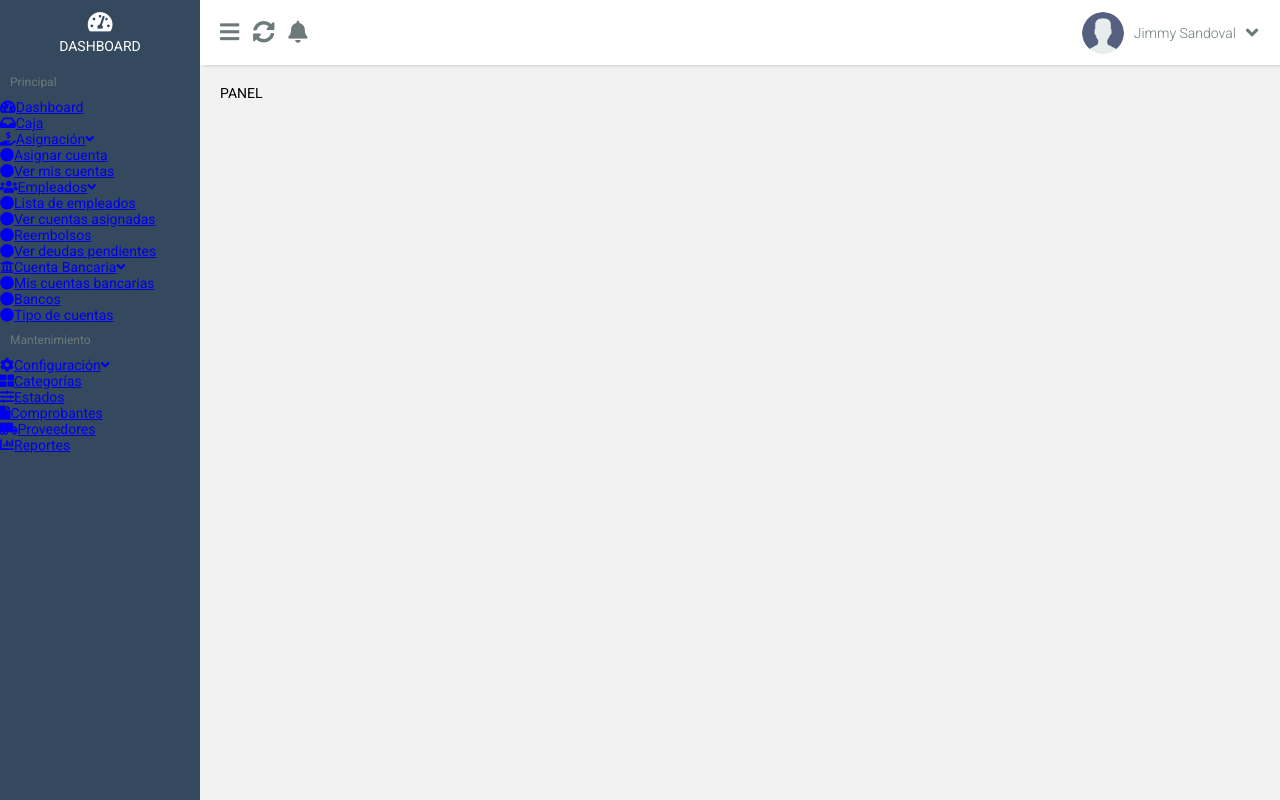
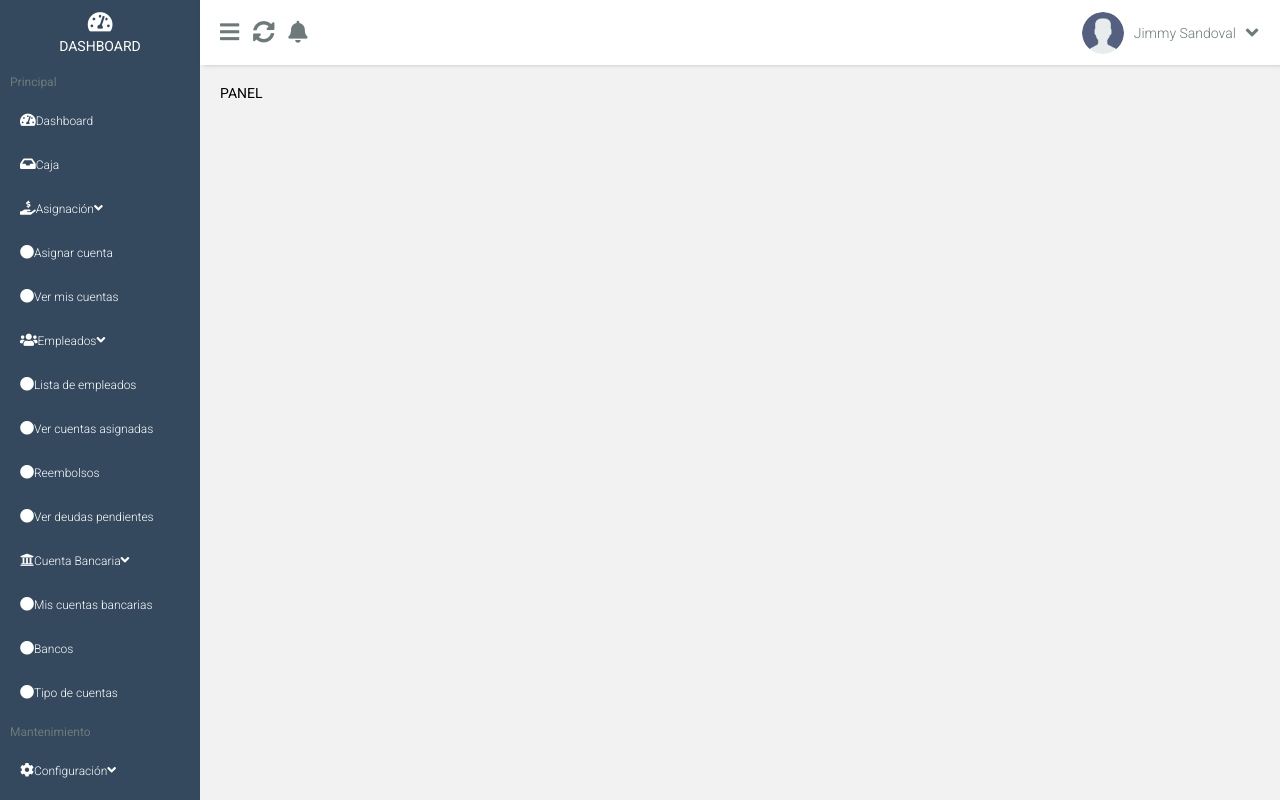
Before and after one commit to JimmySandoval/dashboard, a plain HTML site: page index.html in a window 1280 px wide. Drawn offline with Linux system fonts and the light colour scheme.

Commit message:
Se agrega estilos a las etiquetas a de los enlaces principales del menu

```diff
--- a/css/estilos.css
+++ b/css/estilos.css
@@ -131,6 +131,23 @@
     margin: 10px 10px;
 }
 
+.contenedor .menu ul{
+    list-style: none;
+}
+
+.contenedor .menu li a{
+    text-decoration: none;
+    color: #fff;
+    display: block;
+    padding: 7px 20px;
+    background: #34495E;
+    line-height: 30px;
+
+    font-family: 'Roboto',sans-serif;
+    font-size: 12px;
+    font-weight: 300;
+}
+
 
 .contenedor .panel{
     grid-area: panel;
```
